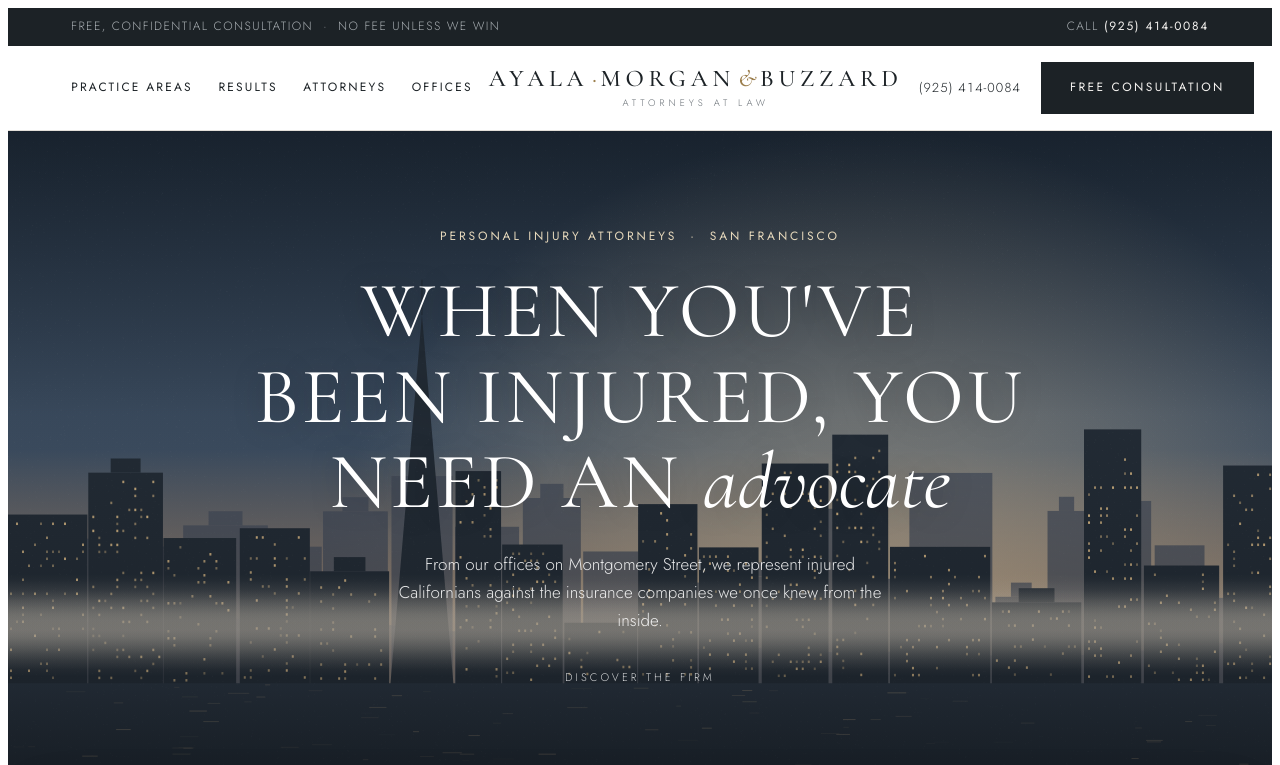
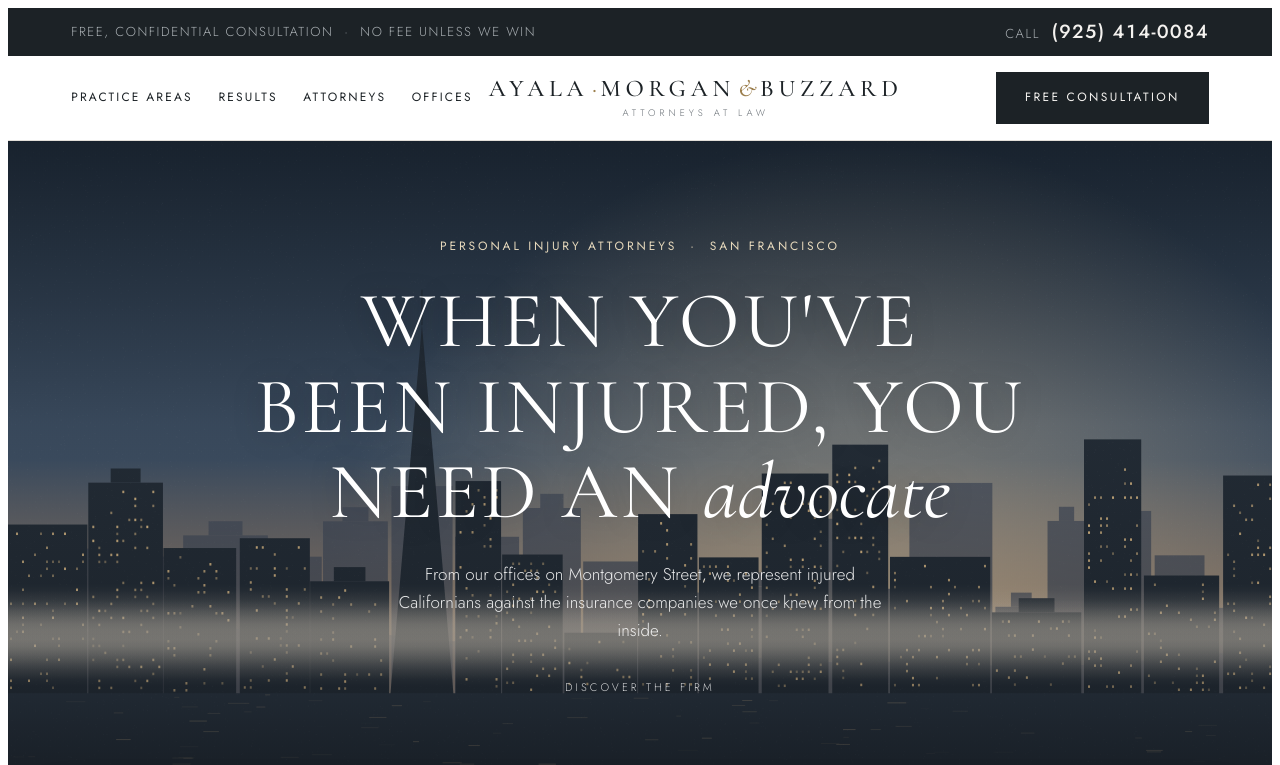
Before and after one commit to boyan-digital/preview, a plain HTML site: page amb/index.html in a window 1280 px wide. Shown: the top 765 px of the page. Drawn offline with nearby package versions, Linux system fonts and the light colour scheme.

Commit message:
Refactor utility bar styles and update case details
Updated utility bar styles and modified header structure. Changed case details for motorcycle accident.

```diff
--- a/amb/index.html
+++ b/amb/index.html
@@ -43,13 +43,13 @@
 section{padding-block:clamp(64px,9vw,120px)}
 
 /* Utility bar */
-.utility{background:var(--ink);color:var(--on-ink-muted);font-size:12px;letter-spacing:.12em;text-transform:uppercase}
-.utility .wrap{display:flex;justify-content:space-between;align-items:center;gap:16px;min-height:38px;flex-wrap:wrap;padding-block:6px}
-.utility strong{color:var(--on-ink);font-weight:400;letter-spacing:.14em}
+.utility{background:var(--ink);color:var(--on-ink-muted);font-size:13px;letter-spacing:.12em;text-transform:uppercase}
+.utility .wrap{display:flex;justify-content:space-between;align-items:center;gap:16px;min-height:48px;flex-wrap:wrap;padding-block:8px}
+.utility strong{color:var(--on-ink);font-weight:500;letter-spacing:.08em;font-size:19px;margin-left:6px;font-variant-numeric:tabular-nums;user-select:all}
 
 /* Header */
 header.site{position:sticky;top:env(safe-area-inset-top,0px);z-index:40;background:var(--paper);border-bottom:1px solid var(--line)}
-header.site > .wrap{display:grid;grid-template-columns:1fr auto 1fr;align-items:center;min-height:84px;gap:16px}
+header.site > .wrap:not(.mobile-nav){display:grid;grid-template-columns:1fr auto 1fr;align-items:center;min-height:84px;gap:16px}
 .nav{display:flex;gap:clamp(16px,2vw,30px);font-size:12px;letter-spacing:.18em;text-transform:uppercase;font-weight:400}
 .nav a{white-space:nowrap;padding-block:6px;border-bottom:1px solid transparent}
 .nav a:hover{border-color:var(--gold)}
@@ -63,7 +63,7 @@
 .menu-btn span{display:block;width:22px;height:1px;background:var(--ink);margin:6px 0}
 .mobile-nav{border-top:1px solid var(--line);padding-block:12px 20px}
 .mobile-nav a{display:block;padding-block:12px;font-size:13px;letter-spacing:.18em;text-transform:uppercase;border-bottom:1px solid var(--line)}
-@media (max-width:1240px){.head-cta .phone{display:none}}
+.head-cta .phone{display:none}
 @media (max-width:980px){
   header.site > .wrap{grid-template-columns:auto 1fr auto;min-height:68px}
   .nav,.head-cta .phone{display:none}
@@ -246,14 +246,13 @@
 <body>
 
 
+<header class="site">
 <div class="utility">
   <div class="wrap">
     <span>Free, confidential consultation &nbsp;·&nbsp; No fee unless we win</span>
     <span>Call <strong>(925) 414-0084</strong></span>
   </div>
 </div>
-
-<header class="site">
   <div class="wrap">
     <button class="menu-btn" id="menuBtn" aria-label="Open menu" aria-expanded="false"><span></span><span></span></button>
     <nav class="nav" aria-label="Primary">
@@ -401,7 +400,7 @@
       <div class="res-grid">
         <div class="res"><b>$3,500,000</b><span>Auto accident</span></div>
         <div class="res"><b>$2,000,000</b><span>Slip &amp; fall</span></div>
-        <div class="res"><b>$1,250,000</b><span>Car accident · Policy limit</span></div>
+        <div class="res"><b>$1,250,000</b><span>Motorcycle accident · Policy limit</span></div>
         <div class="res"><b>$950,000</b><span>Auto accident</span></div>
         <div class="res"><b>$625,000</b><span>Auto accident</span></div>
         <div class="res"><b>$500,000</b><span>Assault &amp; battery · Policy limit</span></div>
```
